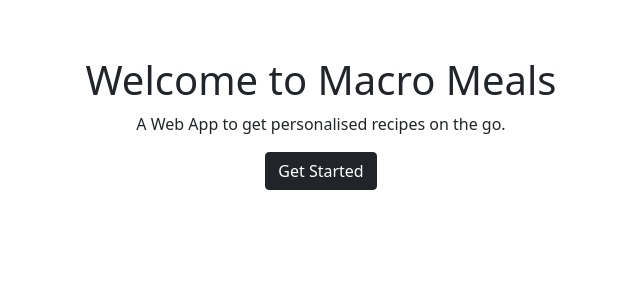
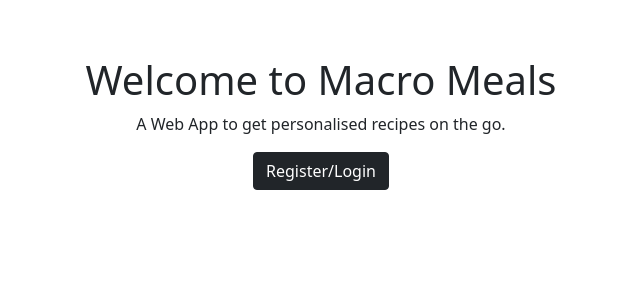
Before and after one commit to Mohsin272/Y4-Final-Project, a Flask app: page / in a window 1280 px wide. Shown: the part 56-356 px from the top of the page, without its empty margins (319-959 px from the left). Run offline with Flask 2, Linux system fonts and the light colour scheme; some libraries are stand-ins or nearby versions.

Commit message:
register feature implemented

```diff
--- a/app.py
+++ b/app.py
@@ -14,9 +14,9 @@ config = {
 def index():
     return render_template("index.html", title="Welcome", heading="")
 
-@app.route("/login")
+@app.route("/register")
 def login():
-    return render_template("login.html", title="Welcome", heading="")
+    return render_template("register.html", title="Welcome", heading="")
 
 @app.route("/processform", methods=['GET', 'POST'])
 def processform():
@@ -32,7 +32,7 @@ def processform():
             (%s, %s, %s)
         """
         db.execute(SQL, (username, email,password))
-    return render_template("index.html", title="Thanks For Your Information")
+    return render_template("edamam.html", title="Thanks For Your Information")
 
 @app.route("/recipe")
 def edamam():
--- a/templates/index.html
+++ b/templates/index.html
@@ -12,6 +12,6 @@
     <p>
         A Web App to get personalised recipes on the go.
     </p>
-<a href="/recipe" class="btn btn-dark">Get Started</a>
+<a href="/register" class="btn btn-dark">Register/Login</a>
 </div>
 {% endblock %}
--- a/templates/login.html
+++ b/templates/register.html
@@ -5,6 +5,9 @@
   <div class="card" style="width: 30rem;">
     <div class="card-body">
       <form action="/processform" method="post">
+        <p class="h4 text-center">
+          Register
+        </p>
     <div class="mb-3">
         <label for="usernameID" class="form-label">Username</label>
         <input type="text" class="form-control" id="usernameID" name="username">
```
